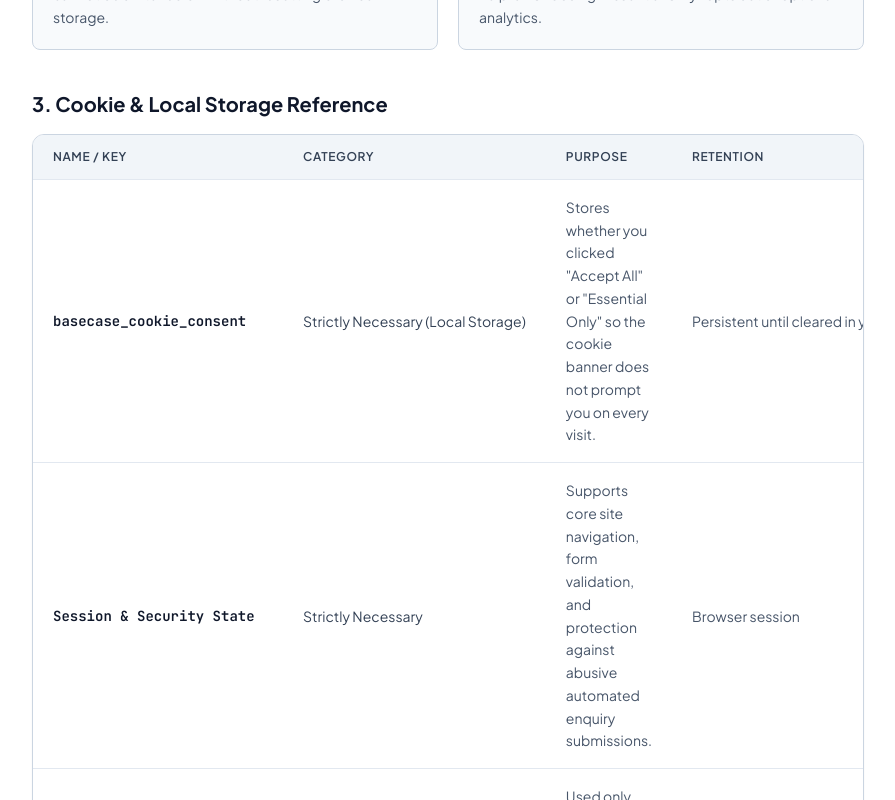
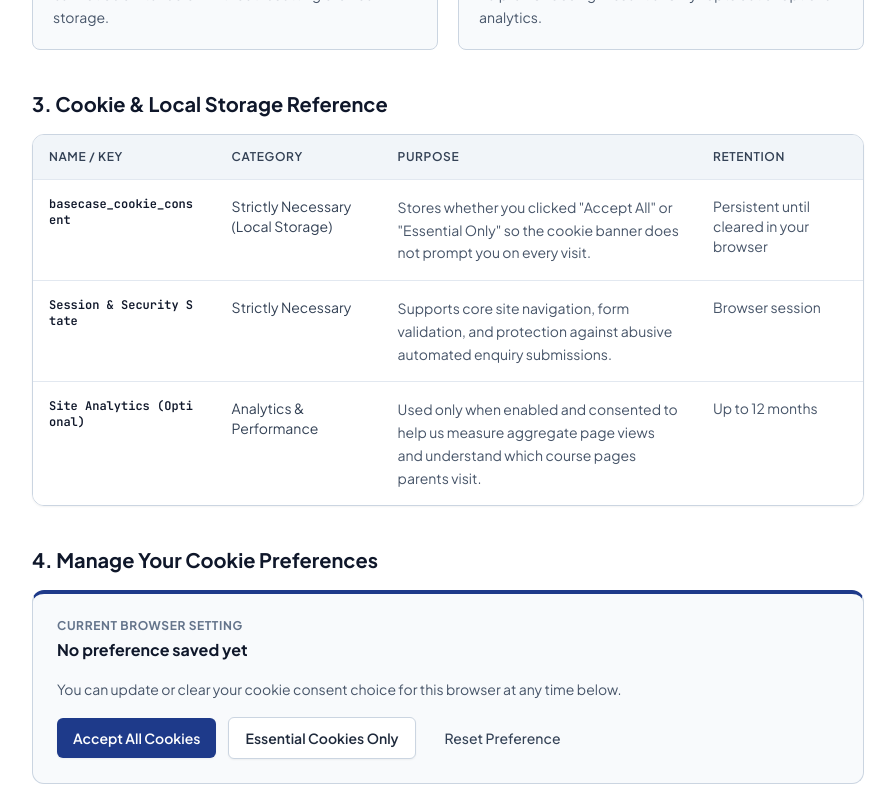
Before and after one commit to Evannoshy/basecase-learning-website, a Next.js app: page /cookies in a window 1280 px wide. Shown: the part 900-1700 px from the top of the page, without its empty margins (192-1087 px from the left). Built offline with nearby package versions, Linux system fonts and the light colour scheme.

Commit message:
fix(cookies): wrap cookie table columns cleanly without horizontal scroll

```diff
--- a/src/app/cookies/page.tsx
+++ b/src/app/cookies/page.tsx
@@ -126,30 +126,28 @@ export default function CookiesPage() {
               3. Cookie &amp; Local Storage Reference
             </h2>
             <div className="rounded-xl border border-slate-300 overflow-hidden shadow-sm">
-              <div className="overflow-x-auto">
-                <table className="min-w-full divide-y divide-slate-200 text-left text-sm">
+              <table className="w-full divide-y divide-slate-200 text-left text-sm">
                 <thead className="bg-slate-100 text-xs uppercase tracking-wider text-slate-700">
                   <tr>
-                      <th scope="col" className="px-5 py-3.5 font-semibold">Name / Key</th>
-                      <th scope="col" className="px-5 py-3.5 font-semibold">Category</th>
-                      <th scope="col" className="px-5 py-3.5 font-semibold">Purpose</th>
-                      <th scope="col" className="px-5 py-3.5 font-semibold">Retention</th>
+                    <th scope="col" className="px-4 py-3.5 font-semibold md:w-[22%]">Name / Key</th>
+                    <th scope="col" className="px-4 py-3.5 font-semibold md:w-[20%]">Category</th>
+                    <th scope="col" className="px-4 py-3.5 font-semibold md:w-[38%]">Purpose</th>
+                    <th scope="col" className="px-4 py-3.5 font-semibold md:w-[20%]">Retention</th>
                   </tr>
                 </thead>
                 <tbody className="divide-y divide-slate-200 bg-white">
                   {cookieInventory.map((item) => (
-                      <tr key={item.name} className="hover:bg-slate-50 transition-colors">
-                        <td className="px-5 py-4 font-mono text-xs sm:text-sm font-semibold text-slate-900 whitespace-nowrap">
+                    <tr key={item.name} className="hover:bg-slate-50 transition-colors align-top">
+                      <td className="px-4 py-4 font-mono text-xs font-semibold text-slate-900 break-all sm:break-words">
                         {item.name}
                       </td>
-                        <td className="px-5 py-4 text-slate-700 whitespace-nowrap">{item.type}</td>
-                        <td className="px-5 py-4 text-slate-600 leading-relaxed">{item.purpose}</td>
-                        <td className="px-5 py-4 text-slate-600 whitespace-nowrap">{item.duration}</td>
+                      <td className="px-4 py-4 text-slate-700">{item.type}</td>
+                      <td className="px-4 py-4 text-slate-600 leading-relaxed">{item.purpose}</td>
+                      <td className="px-4 py-4 text-slate-600">{item.duration}</td>
                     </tr>
                   ))}
                 </tbody>
               </table>
-              </div>
             </div>
           </section>
 
```
Lines whose indentation alone changed are shown as unchanged.
